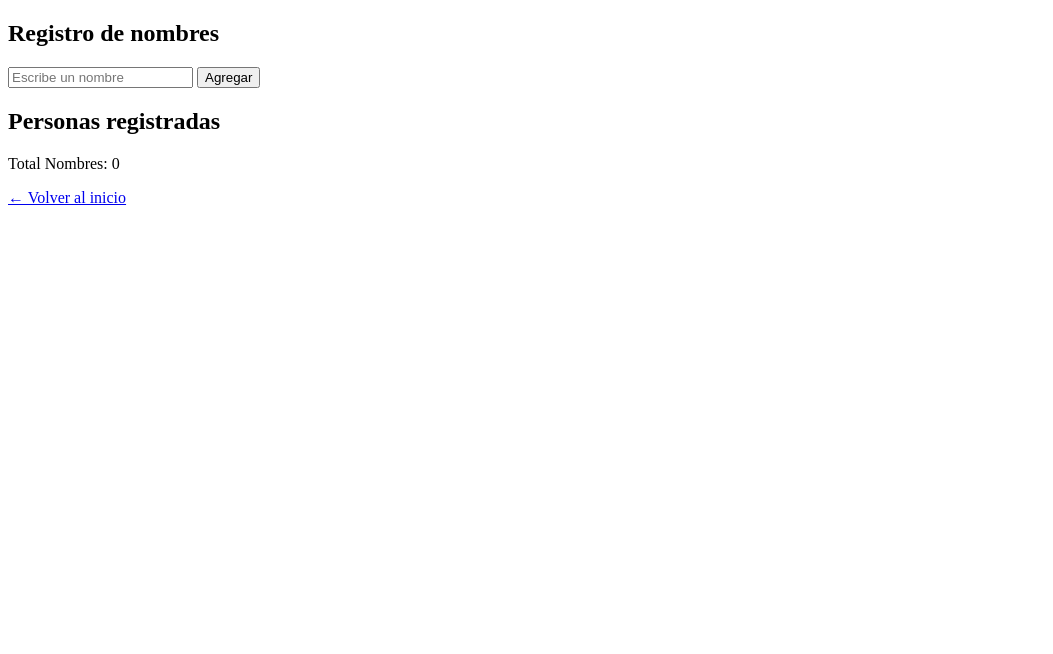
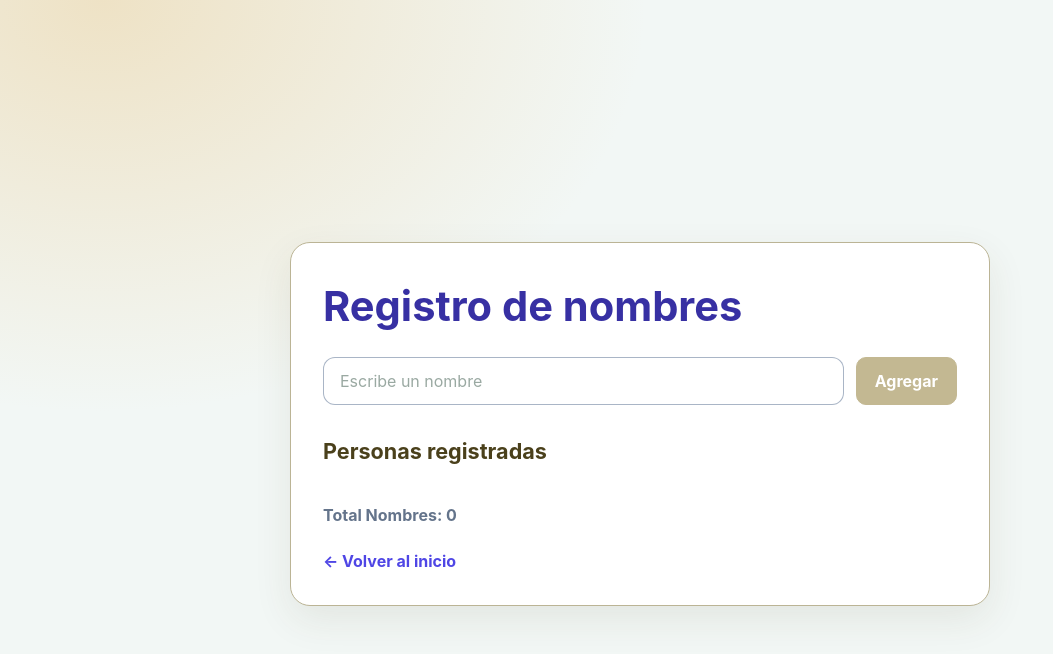
Before and after one commit to yolusiso-debug/taller-array, a plain HTML site: page ejercicio1.html in a window 1280 px wide. Shown: the whole page, without its empty margins (0-1053 px from the left). Drawn offline with Linux system fonts and the light colour scheme; the site is published under a folder, as on GitHub Pages, so addresses that start at the root find nothing.

Commit message:
Corregir ruta de css

```diff
--- a/ejercicio1.html
+++ b/ejercicio1.html
@@ -4,7 +4,7 @@
     <meta charset="UTF-8">
     <meta name="viewport" content="width=device-width, initial-scale=1.0">
     <title>Registro de nombres</title>
-     <link rel="stylesheet" href="/css/styles.css">
+     <link rel="stylesheet" href="css/styles.css">
 </head>
 <body>
     <div class="exercise-page">
```
Also changed, not shown: ejercicio2.html (+1 -1 lines), ejercicio3.html (+1 -1 lines), ejercicio4.html (+1 -1 lines), index.html (+1 -1 lines).
